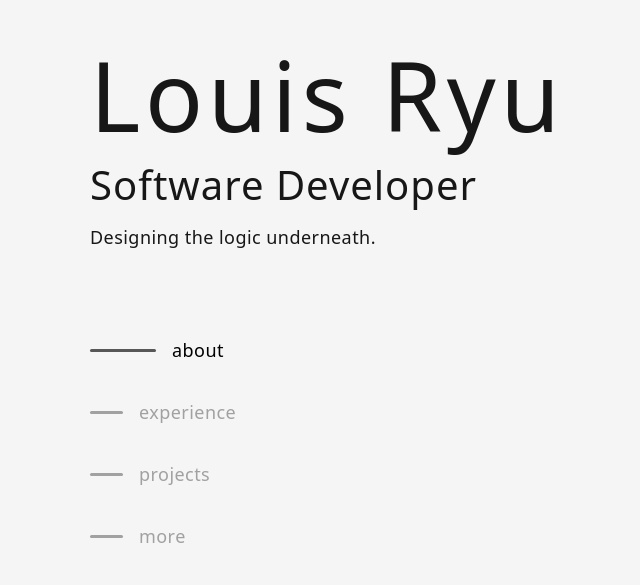
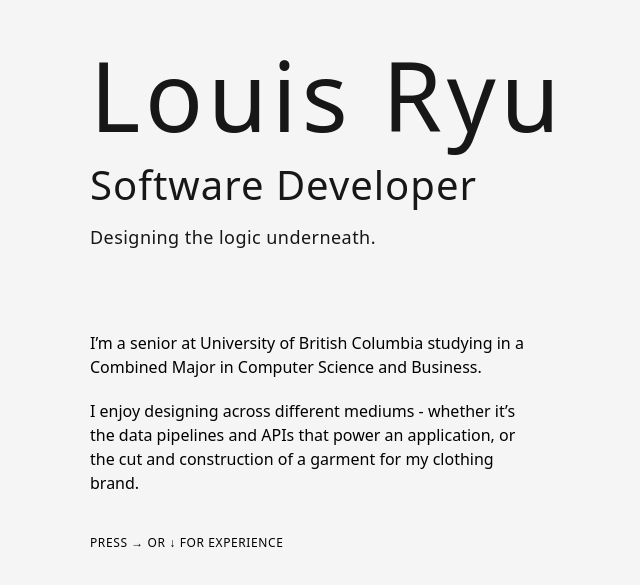
Before and after one commit to lryu12/portfolio, a Next.js app in the folder portfolio-website/: page / in a window 1280 px wide. Shown: the part 133-718 px from the top of the page, without its empty margins (38-678 px from the left). Built offline with nearby package versions, Linux system fonts and the light colour scheme; a web font is replaced by a local one.

Commit message:
animation complete

```diff
--- a/portfolio-website/app/components/about.tsx
+++ b/portfolio-website/app/components/about.tsx
@@ -1,7 +1,79 @@
-import CustomCard from "../customcard";
+"use client";
+
+import React, { useEffect } from "react";
+import { motion } from "framer-motion";
+import { useRouter, useSearchParams } from "next/navigation";
+
+const containerVariants = {
+  hidden: { opacity: 0 },
+  visible: {
+    opacity: 1,
+    transition: {
+      staggerChildren: 0.25,
+    },
+  },
+};
+
+const itemVariants = {
+  hidden: {
+    opacity: 0,
+    x: -100,
+    filter: "blur(0px)"
+  },
+  visible: {
+    opacity: 1,
+    x: 0,
+    filter: "blur(0px)",
+    transition: {
+      duration: 0.5,
+      ease: [0.16, 1, 0.3, 1]
+    },
+  },
+};
 
 export default function About() {
-    return (<div>
+  const router = useRouter();
+  const searchParams = useSearchParams();
+  const currentTab = searchParams.get("tab") || "about";
 
-  </div>);
+  useEffect(() => {
+    if (currentTab !== "about") return;
+
+    const handleKeyDown = (e: KeyboardEvent) => {
+      // Prevent browser default behavior (scrolling / layout jumps)
+      if (["ArrowUp", "ArrowDown", "ArrowRight", "ArrowLeft"].includes(e.key)) {
+        e.preventDefault();
+      }
+
+      // ⚡ ONE PRESS REVEAL: Immediately routes to the experience tab
+      if (e.key === "ArrowRight" || e.key === "ArrowDown") {
+        router.push("/?tab=experience", { scroll: false });
+      }
+    };
+
+    window.addEventListener("keydown", handleKeyDown);
+    return () => window.removeEventListener("keydown", handleKeyDown);
+  }, [router, currentTab]);
+
+  return (
+    <motion.div
+      variants={containerVariants}
+      initial="hidden"
+      animate={currentTab === "about" ? "visible" : "hidden"}
+      className="mt-20 font-extralight text-black"
+    >
+      <motion.p variants={itemVariants} className="max-w-md">
+        I’m a senior at University of British Columbia studying in a Combined Major in Computer Science and Business.
+      </motion.p>
+
+      <motion.p variants={itemVariants} className="max-w-md mt-5">
+        I enjoy designing across different mediums - whether it’s the data pipelines and APIs that power an application, or the cut and construction of a garment for my clothing brand.
+      </motion.p>
+
+      {/* Static premium helper prompt: Since it goes to experience instantly, we lock the text */}
+      <motion.p variants={itemVariants} className="mt-10 font-thin select-none uppercase tracking-wider text-xs ">
+        press → or ↓ for experience
+      </motion.p>
+    </motion.div>
+  );
 }
--- a/portfolio-website/app/components/more.tsx
+++ b/portfolio-website/app/components/more.tsx
@@ -18,7 +18,7 @@ const MORE_DATA = [
     id: 'cariem',
     title: 'Clothing Brand Business - Cariem',
     timeline: '2025 - Present',
-    description: 'Owned and operated a clothing brand handling meta ads, photoshop/illustrator design, marketing shoots, email & sms marketing, and shopify store management.',
+    description: 'Owned and operated a clothing brand handling Meta ads, Photoshop/Illustrator design, marketing shoots, Klaviyo email & sms marketing, and Shopify store management.',
     tags: ["Meta Ads", "Shopify", "Photoshop", "Illustrator", "Klaviyo"],
     link: "https://cariemonline.com",
     image: CariemLogo,
--- a/portfolio-website/app/layout.tsx
+++ b/portfolio-website/app/layout.tsx
@@ -1,7 +1,6 @@
-// app/layout.tsx
 import "./globals.css";
-import Nav from './nav'
-import Header from './header'
+import { Suspense } from "react";
+import SidebarContent from "./sidebar-content";
 
 export default function RootLayout({
   children,
@@ -9,23 +8,15 @@ export default function RootLayout({
   children: React.ReactNode;
 }>) {
   return (
-    // 1. Force the root html element to take up exactly the viewport height and block overflow bounce
     <html lang="en" className="h-screen overflow-hidden">
-      {/* 2. Constrain the body layout row so it cannot scroll globally */}
       <body className="h-screen w-screen overflow-hidden flex flex-row bg-white antialiased">
 
-        {/* Persistent Sidebar Column: Fixed in place, never moves */}
-        <div className="ml-32 flex-shrink-0">
-          <Header/>
-          <Nav/>
-        </div>
+        {/* Safe client-side conditional sidebar area */}
+        <Suspense fallback={<div className="ml-32 w-48 bg-white" />}>
+          <SidebarContent />
+        </Suspense>
 
-        {/*
-          3. The Scrollable Portal Frame:
-          - h-screen limits its height to the window bounds
-          - overflow-y-auto lets just this section handle scrolling
-          - custom-scrollbar class can be used to hide the scrollbar track completely
-        */}
+        {/* The Scrollable Portal Frame stays completely unaffected */}
         <main className="max-w-176 px-4 py-5 h-screen overflow-y-auto ml-50 w-1/2 mr-15 pt-24 mt-4 custom-scrollbar pb-32">
           {children}
         </main>
--- a/portfolio-website/app/nav.tsx
+++ b/portfolio-website/app/nav.tsx
@@ -1,9 +1,9 @@
-// components/Nav.tsx
 "use client";
 
 import React, { useEffect } from 'react';
 import Link from 'next/link';
 import { useSearchParams, useRouter } from 'next/navigation';
+import { motion } from 'framer-motion';
 
 const NAV_ITEMS = [
   { id: 'about', label: 'about' },
@@ -12,52 +12,89 @@ const NAV_ITEMS = [
   { id: 'more', label: 'more' },
 ];
 
+// 1. The Coordinator (Parent)
+const containerVariants = {
+  hidden: { opacity: 0 },
+  visible: {
+    opacity: 1,
+    transition: {
+      staggerChildren: 0.1, // Slightly quicker stagger for nav items so it feels snappy
+    },
+  },
+};
+
+// 2. The Physical Motion Definition (Child)
+const itemVariants = {
+  hidden: {
+    opacity: 0,
+    x: -100,              // Matching left-to-right starting vector
+    filter: "blur(0px)"
+  },
+  visible: {
+    opacity: 1,
+    x: 0,
+    filter: "blur(0px)",
+    transition: {
+      duration: 0.5,
+      ease: [0.16, 1, 0.3, 1] // Snappy Apple-style ease-out curve
+    },
+  },
+};
+
 export default function Nav() {
   const router = useRouter();
   const searchParams = useSearchParams();
   const currentTab = searchParams.get('tab') || 'about';
-
-  // Find the numerical index of the currently active tab layout panel
   const currentIndex = NAV_ITEMS.findIndex((item) => item.id === currentTab);
 
   useEffect(() => {
+    // Prevent navigation hijacking while hidden on the about tab
+    if (currentTab === 'about') return;
+
     const handleKeyDown = (event: KeyboardEvent) => {
-      // Prevent standard page jumping if user taps Arrow keys
-      if (event.key === 'ArrowUp' || event.key === 'ArrowDown') {
+      if (event.key === 'ArrowUp' || event.key === 'ArrowDown' ||
+        event.key === 'ArrowRight' || event.key === 'ArrowLeft'
+      ) {
         event.preventDefault();
       } else {
-        return; // Ignore all other keys
+        return;
       }
 
       let nextIndex = currentIndex;
 
-      if (event.key === 'ArrowDown') {
-        // Drop down to next item, clamping at the bottom of the deck array index
+      if (event.key === 'ArrowDown' || event.key === 'ArrowRight') {
         nextIndex = Math.min(currentIndex + 1, NAV_ITEMS.length - 1);
-      } else if (event.key === 'ArrowUp') {
-        // Move up to previous item, clamping at index 0
+      } else if (event.key === 'ArrowUp' || event.key === 'ArrowLeft') {
         nextIndex = Math.max(currentIndex - 1, 0);
       }
 
-      // If the target index is different from where we are, update the route parameter
       if (nextIndex !== currentIndex) {
         const nextItem = NAV_ITEMS[nextIndex];
-        // Use scroll: false so the viewport tracking parameters persist smoothly
         router.push(`/?tab=${nextItem.id}`, { scroll: false });
       }
     };
 
     window.addEventListener('keydown', handleKeyDown);
     return () => window.removeEventListener('keydown', handleKeyDown);
-  }, [currentIndex, router]);
+  }, [currentIndex, router, currentTab]);
 
   return (
-    <nav className="flex flex-col justify-start items-start gap-6 mt-20 select-none font-thin">
+    <motion.nav
+      variants={containerVariants}
+      initial="hidden"
+      /* 🔥 Re-runs the slide-in stagger every single time you navigate away from about */
+      animate={currentTab !== 'about' ? 'visible' : 'hidden'}
+      className="flex flex-col justify-start items-start gap-6 mt-20 select-none font-thin"
+    >
       {NAV_ITEMS.map((item) => {
         const isActive = currentTab === item.id;
         return (
+          <motion.div
+            key={item.id}
+            variants={itemVariants}
+            className="w-full"
+          >
             <Link
-            key={item.id}
               href={`/?tab=${item.id}`}
               scroll={false}
               className="group flex items-center gap-4 h-9.5 cursor-pointer text-left focus:outline-none decoration-none"
@@ -82,8 +119,9 @@ export default function Nav() {
                 {item.label}
               </span>
             </Link>
+          </motion.div>
         );
       })}
-    </nav>
+    </motion.nav>
   );
 }
--- a/portfolio-website/app/page.tsx
+++ b/portfolio-website/app/page.tsx
@@ -18,7 +18,7 @@ export default async function Home({ searchParams }: PageProps) {
   return (
     <div className="w-full">
 
-      {activeTab === 'about' && <About />}
+      {/* {activeTab === 'about' && <About />} */}
       {activeTab === 'experience' && <Experience />}
       {activeTab === 'projects' && <Projects />}
       {activeTab === 'more' && <More />}
--- /dev/null
+++ b/portfolio-website/app/sidebar-content.tsx
@@ -0,0 +1,29 @@
+"use client";
+
+import { useSearchParams } from "next/navigation";
+import Nav from "./nav";
+import Header from "./header";
+import About from "./components/about";
+
+export default function SidebarContent() {
+  const searchParams = useSearchParams();
+  const currentTab = searchParams.get("tab") || "about";
+
+  const isAboutPage = currentTab === "about";
+
+  return (
+    <div className="ml-32 flex-shrink-0">
+      <Header />
+
+      {/* About is visible only when on the about tab */}
+      <div className={isAboutPage ? "block" : "hidden"}>
+        <About />
+      </div>
+
+      {/* Nav is hidden on about, but its background logic stays alive */}
+      <div className={!isAboutPage ? "block" : "hidden"}>
+        <Nav />
+      </div>
+    </div>
+  );
+}
```
Lines whose indentation alone changed are shown as unchanged.
